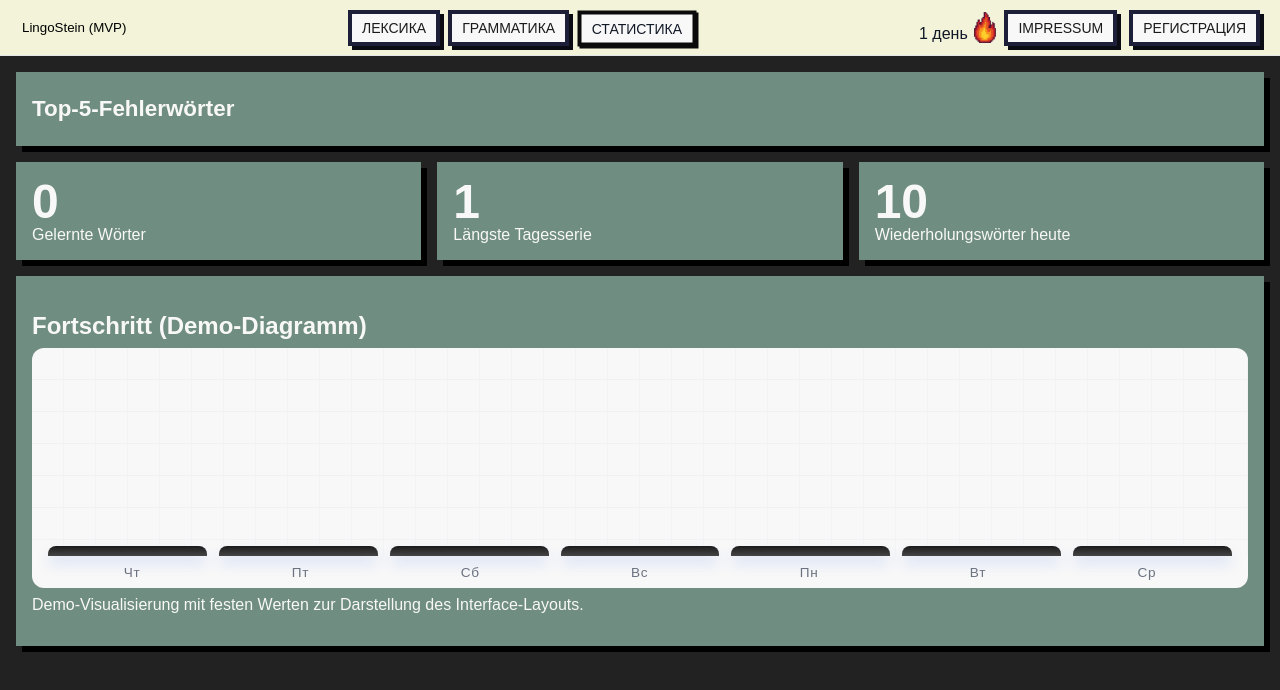
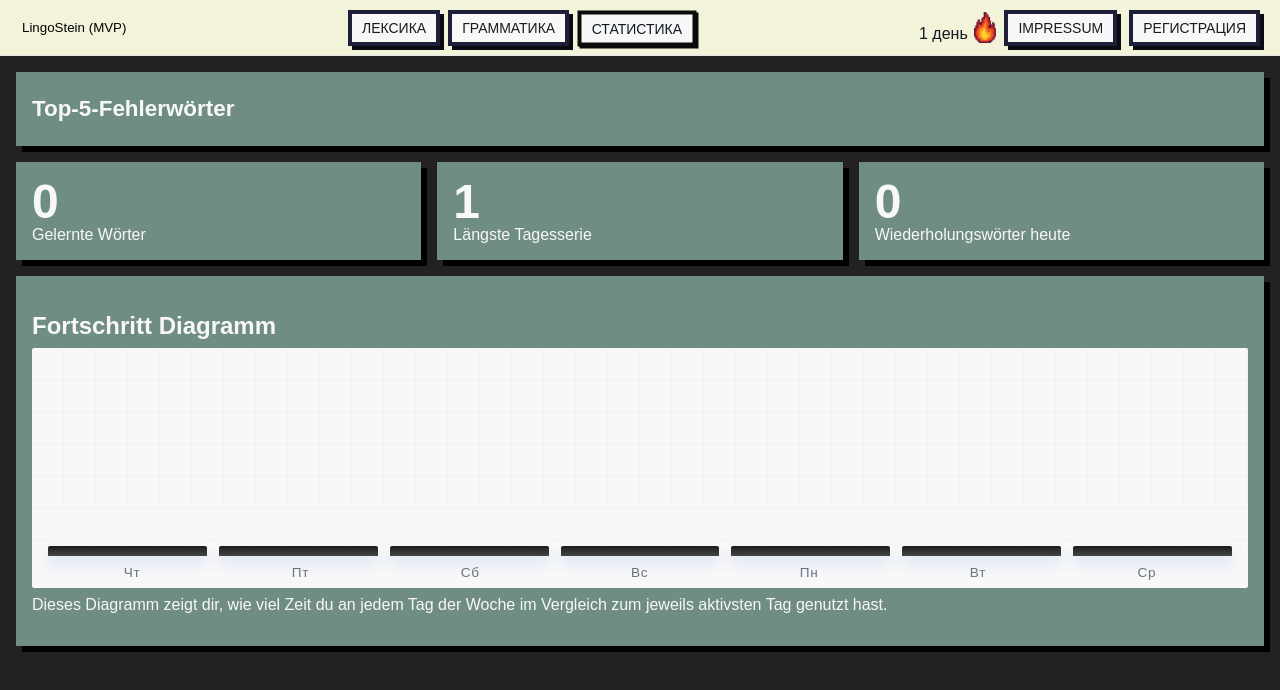
Before and after one commit to GrinchukNadia/article_trainer, a React (Vite) app: page /stats in a window 1280 px wide. Shown: the top 690 px of the page. Built offline with nearby package versions, Linux system fonts and the light colour scheme; a web font is replaced by a local one.

Commit message:
chore(statistik): update labels, styles and repeated-words list
- updated UI texts in statistics section
- refined styles for better layout and readability
- adjusted displayed list of words for repetition

```diff
--- a/src/features/statistik/Stats.tsx
+++ b/src/features/statistik/Stats.tsx
@@ -9,12 +9,14 @@ function Stats() {
   const learnedWords = useSelector((state: RootState) =>
     selectBoxWords(state, 5)
   ).length;
+
   const topWeakWords = useSelector(selectTopWeakWords);
+
   const bestSreak = useSelector(
     (state: RootState) => state.activity.bestStreak
   );
   const todayRepeatWords = useSelector(
-    (state: RootState) => state.srs.queue.todayIds.length
+    (state: RootState) => state.srs.queue.weakIds.length
   );
   return (
     <section className={styles.stats}>
@@ -33,6 +35,9 @@ function Stats() {
             <div
               key={word.lemma}
               style={{
+                backgroundColor: "#ffffff33",
+                borderRadius: "2px",
+                padding: "1rem",
                 color: "black",
                 display: "flex",
                 flexDirection: "column",
--- a/src/features/statistik/WeekActivityDiagram.module.scss
+++ b/src/features/statistik/WeekActivityDiagram.module.scss
@@ -11,7 +11,7 @@ $label-color: #6b7280;
   position: relative;
   height: 240px;
   padding: 1rem 1rem 2rem;
-  border-radius: 12px;
+  border-radius: 2px;
   background: $color5;
   overflow: hidden;
 
@@ -36,7 +36,7 @@ $label-color: #6b7280;
   &__bar {
     flex: 1;
     background: linear-gradient(180deg, rgb(29, 29, 29), rgb(69, 69, 69));
-    border-radius: 8px 8px 0 0;
+    border-radius: 2px 2px 0 0;
     box-shadow: 0 2px 0 rgba(0, 0, 0, 0.05) inset,
       0 8px 14px rgba(37, 99, 235, 0.15);
   }
--- a/src/features/statistik/WeekActivityDiagram.tsx
+++ b/src/features/statistik/WeekActivityDiagram.tsx
@@ -51,7 +51,7 @@ function WeekActivityDiagram() {
   return (
     <section style={{ display: "grid", gap: "1.8rem" }}>
       <div className={styles.card}>
-        <h2 style={{ marginBottom: ".5rem" }}>Fortschritt (Demo-Diagramm)</h2>
+        <h2 style={{ marginBottom: ".5rem" }}>Fortschritt Diagramm</h2>
 
         <div className={styles.chart}>
           <div className={styles.chart__grid} />
@@ -75,8 +75,8 @@ function WeekActivityDiagram() {
         </div>
 
         <p className={styles.kpi__hint} style={{ marginTop: ".5rem" }}>
-          Demo-Visualisierung mit festen Werten zur Darstellung des
-          Interface-Layouts.
+          Dieses Diagramm zeigt dir, wie viel Zeit du an jedem Tag der Woche im
+          Vergleich zum jeweils aktivsten Tag genutzt hast.
         </p>
       </div>
     </section>
```
